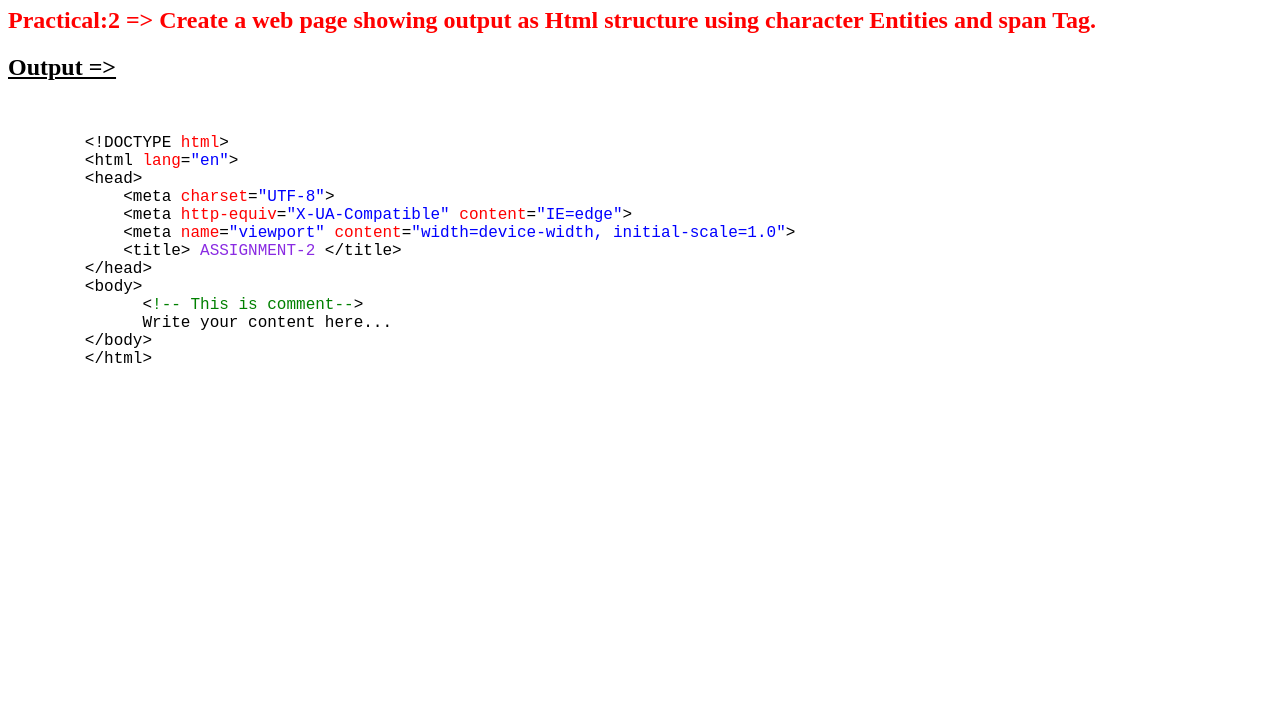
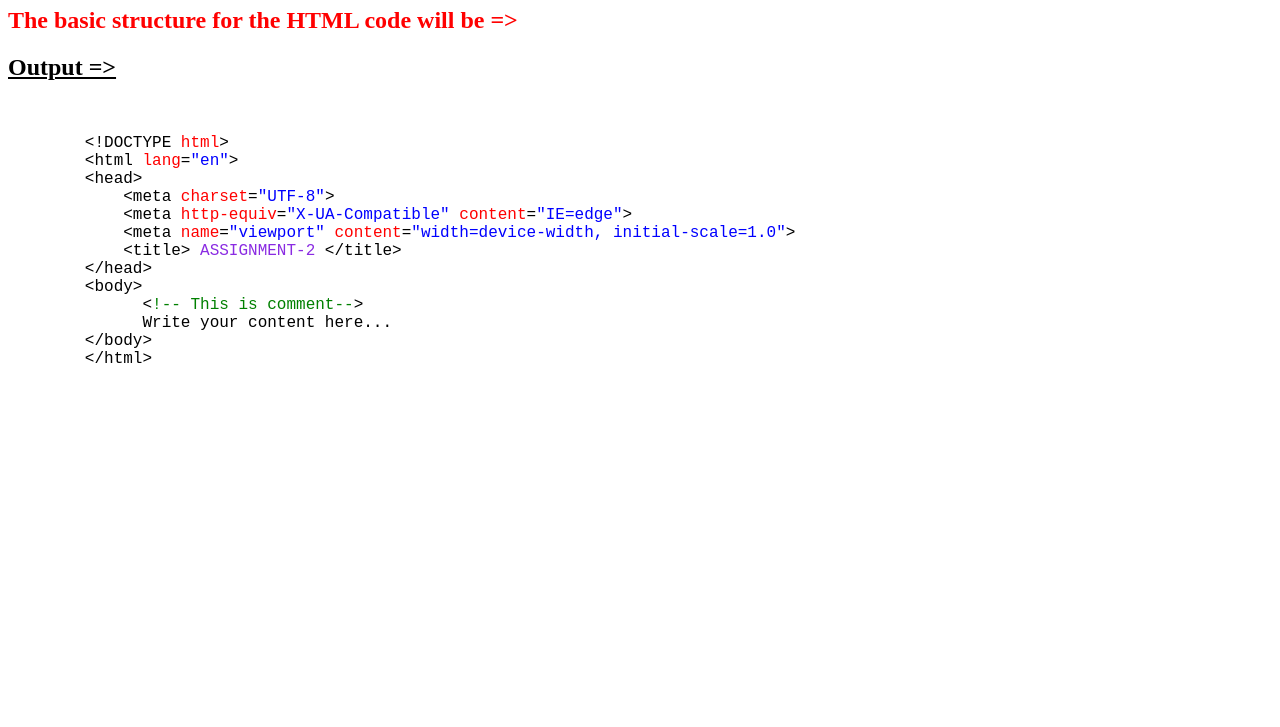
Before and after one commit to D-Coder135/Assignment3_Fullstack, a plain HTML site: page index.html in a window 1280 px wide. Shown: the part 73-800 px from the top of the page. Drawn offline with Linux system fonts and the light colour scheme.

Commit message:
update some text content

```diff
--- a/index.html
+++ b/index.html
@@ -8,7 +8,7 @@
 </head>
 <body>
     <h1>The page is Live On Github.</h1>
-    <font size="5.50"><span style="color:red"><strong> Practical:2 =>  Create a web page showing output as Html structure using character Entities and span Tag.</strong></span></font size>
+    <font size="5.50"><span style="color:red"><strong> The basic structure for the HTML code will be => </strong></span></font size>
         <h2><strong><u>Output =></u></strong></h2>
         <pre style="text-align: left;">
         <font size="4.0">
```
